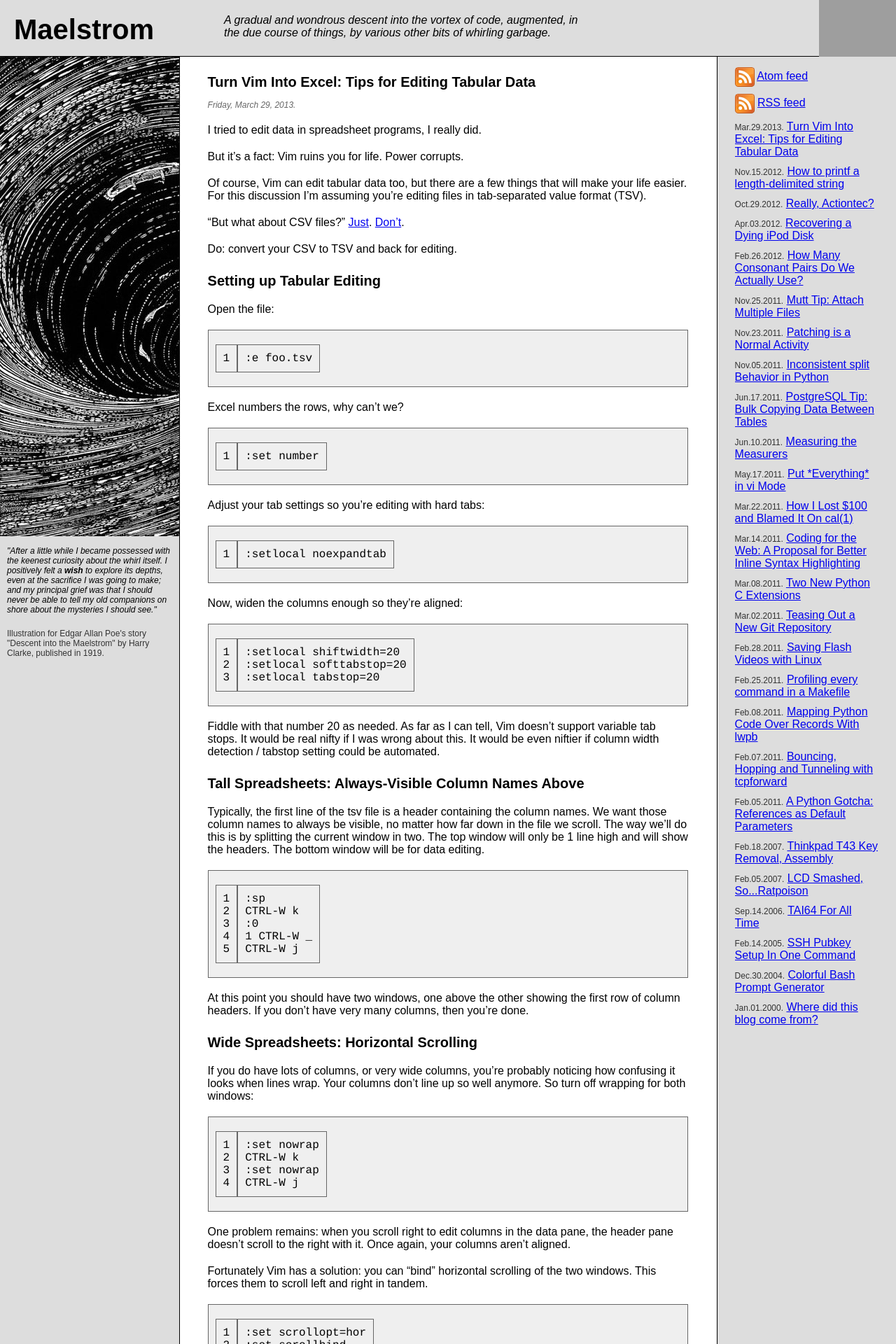
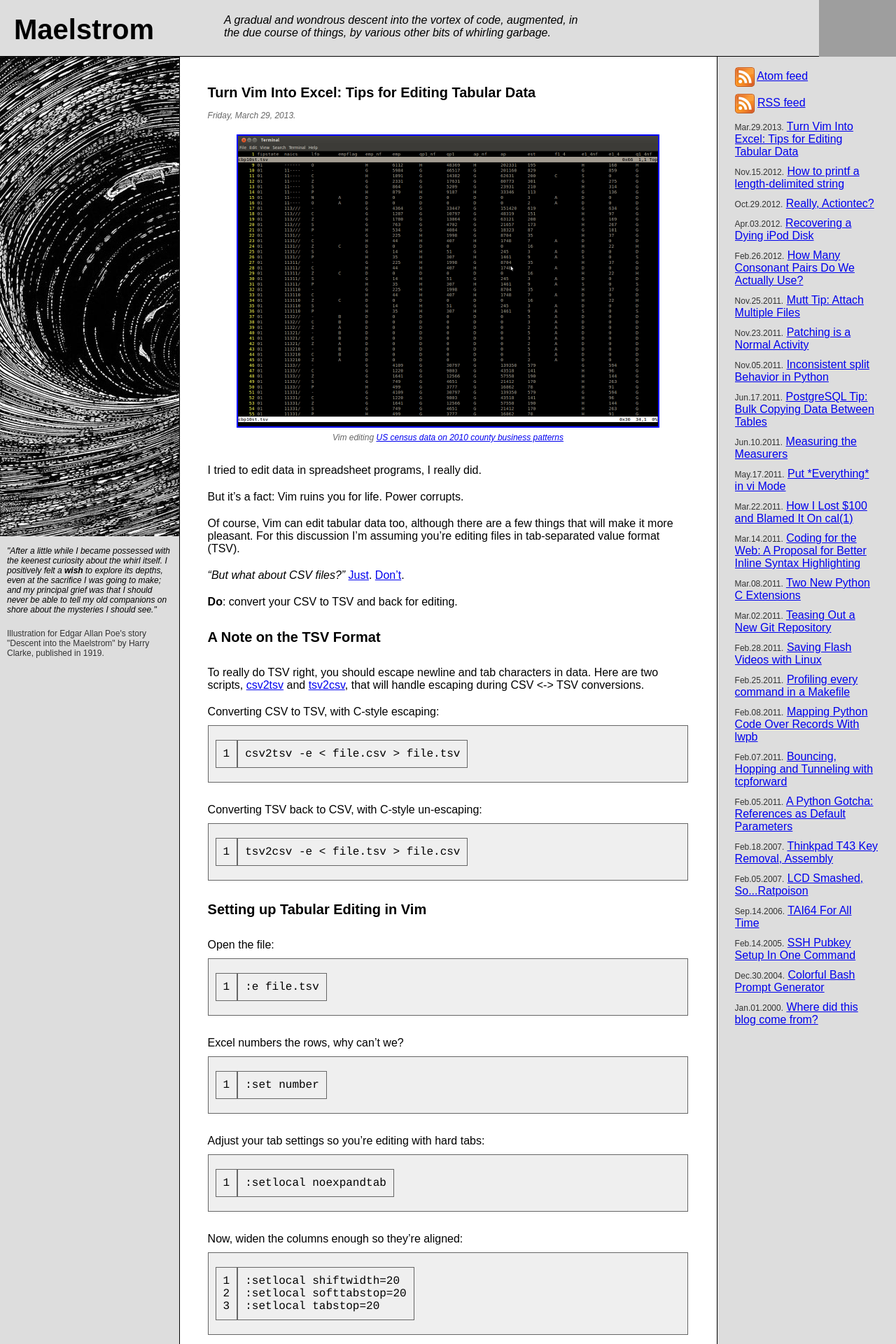
Before and after one commit to acg/acg.github.com, a Jekyll site: the page built from _posts/2013-03-29-turn-vim-into-excel-tips-for-tabular-data-editing.markdown, in a window 1280 px wide. Shown: the top 1920 px of the page at 70% size. Built offline with Jekyll 4.4.1, drawn with Linux system fonts in a browser that asks for light colours; Markdown is read by kramdown in place of the engine named in the settings; comment, search, counter and statistics services are not loaded; some of the changed text lies outside the part shown; grey boxes are pictures that could not be loaded.

Commit message:
update 'turn vim into excel' post: cover tsv escaping; add image; minor stylistic changes

```diff
--- a/_posts/2013-03-29-turn-vim-into-excel-tips-for-tabular-data-editing.markdown
+++ b/_posts/2013-03-29-turn-vim-into-excel-tips-for-tabular-data-editing.markdown
@@ -4,21 +4,40 @@ title: "Turn Vim Into Excel: Tips for Editing Tabular Data"
 root: ../../..
 ---
 
+<div class="center image">
+  <a href="/images/vim-as-spreadsheet.png"><img src="/images/vim-as-spreadsheet-thumbnail.png" /></a><br/>
+  <small>Vim editing <a href="http://www.census.gov/econ/cbp/download/">US census data on 2010 county business patterns</a></small>
+</div>
+
 I tried to edit data in spreadsheet programs, I really did.
 
 But it's a fact: Vim ruins you for life. Power corrupts.
 
-Of course, Vim can edit tabular data too, but there are a few things that will make your life easier. For this discussion I'm assuming you're editing files in tab-separated value format (TSV).
+Of course, Vim can edit tabular data too, although there are a few things that will make it more pleasant. For this discussion I'm assuming you're editing files in tab-separated value format (TSV).
 
-"But what about CSV files?" [Just](http://en.wikipedia.org/wiki/Comma-separated_values#Lack_of_a_standard). [Don't](http://www.catb.org/esr/writings/taoup/html/ch05s02.html).
+*"But what about CSV files?"* [Just](http://en.wikipedia.org/wiki/Comma-separated_values#Lack_of_a_standard). [Don't](http://www.catb.org/esr/writings/taoup/html/ch05s02.html).
 
-Do: convert your CSV to TSV and back for editing.
+**Do**: convert your CSV to TSV and back for editing.
 
-## Setting up Tabular Editing ##
+
+## A Note on the TSV Format ##
+
+To really do TSV right, you should escape newline and tab characters in data. Here are two scripts, [csv2tsv](https://gist.github.com/acg/5312217) and [tsv2csv](https://gist.github.com/acg/5312238), that will handle escaping during CSV <-> TSV conversions.
+
+Converting CSV to TSV, with C-style escaping:
+
+    csv2tsv -e < file.csv > file.tsv
+
+Converting TSV back to CSV, with C-style un-escaping:
+
+    tsv2csv -e < file.tsv > file.csv
+
+
+## Setting up Tabular Editing in Vim ##
 
 Open the file:
 
-    :e foo.tsv
+    :e file.tsv
 
 Excel numbers the rows, why can't we?
 
@@ -36,17 +55,18 @@ Now, widen the columns enough so they're aligned:
 
 Fiddle with that number 20 as needed. As far as I can tell, Vim doesn't support variable tab stops. It would be real nifty if I was wrong about this. It would be even niftier if column width detection / tabstop setting could be automated.
 
+
 ## Tall Spreadsheets: Always-Visible Column Names Above ##
 
 Typically, the first line of the tsv file is a header containing the column names. We want those column names to always be visible, no matter how far down in the file we scroll. The way we'll do this is by splitting the current window in two. The top window will only be 1 line high and will show the headers. The bottom window will be for data editing.
 
     :sp
-    CTRL-W k
     :0
     1 CTRL-W _
     CTRL-W j
 
 At this point you should have two windows, one above the other showing the first row of column headers. If you don't have very many columns, then you're done.
+
 
 ## Wide Spreadsheets: Horizontal Scrolling ##
 
@@ -67,6 +87,7 @@ Fortunately Vim has a solution: you can "bind" horizontal scrolling of the two w
     :set scrollbind
     CTRL-W j
 
+
 ## But What About Formulas and Calculations?! ##
 
 It's true, Excel does far more than just edit tabular data. Vim is just ("just") an editor.
--- a/css/main.css
+++ b/css/main.css
@@ -133,7 +133,7 @@ h3 {
 
 .post h3,
 .post h2 {
-  margin: 15px 0px 10px 0px;
+  margin: 30px 0px 10px 0px;
 }
 
 .post h3 {
@@ -161,7 +161,7 @@ h3 {
 }
 
 .post p {
-  padding: 10px 0px;
+  padding: 20px 0 0 0;
 }
 
 .post em {
@@ -197,8 +197,22 @@ h3 {
   padding-left: 10px;
 }
 
+.post small {
+  font-style: italic;
+  font-size: 12px;
+  color: #666;
+}
+
 .post .image {
   margin: 10px 0px;
+}
+
+.post .image a img {
+  border: 2px solid blue;
+}
+
+.post .image a:visited img {
+  border: 2px solid purple;
 }
 
 .post .matrix {
@@ -222,3 +236,7 @@ h3 {
   border: none;
   background: inherit;
 }
+
+.post .center {
+  text-align: center;
+}
```
Also changed, not shown: images/vim-as-spreadsheet-thumbnail.png (added), images/vim-as-spreadsheet.png (added).
